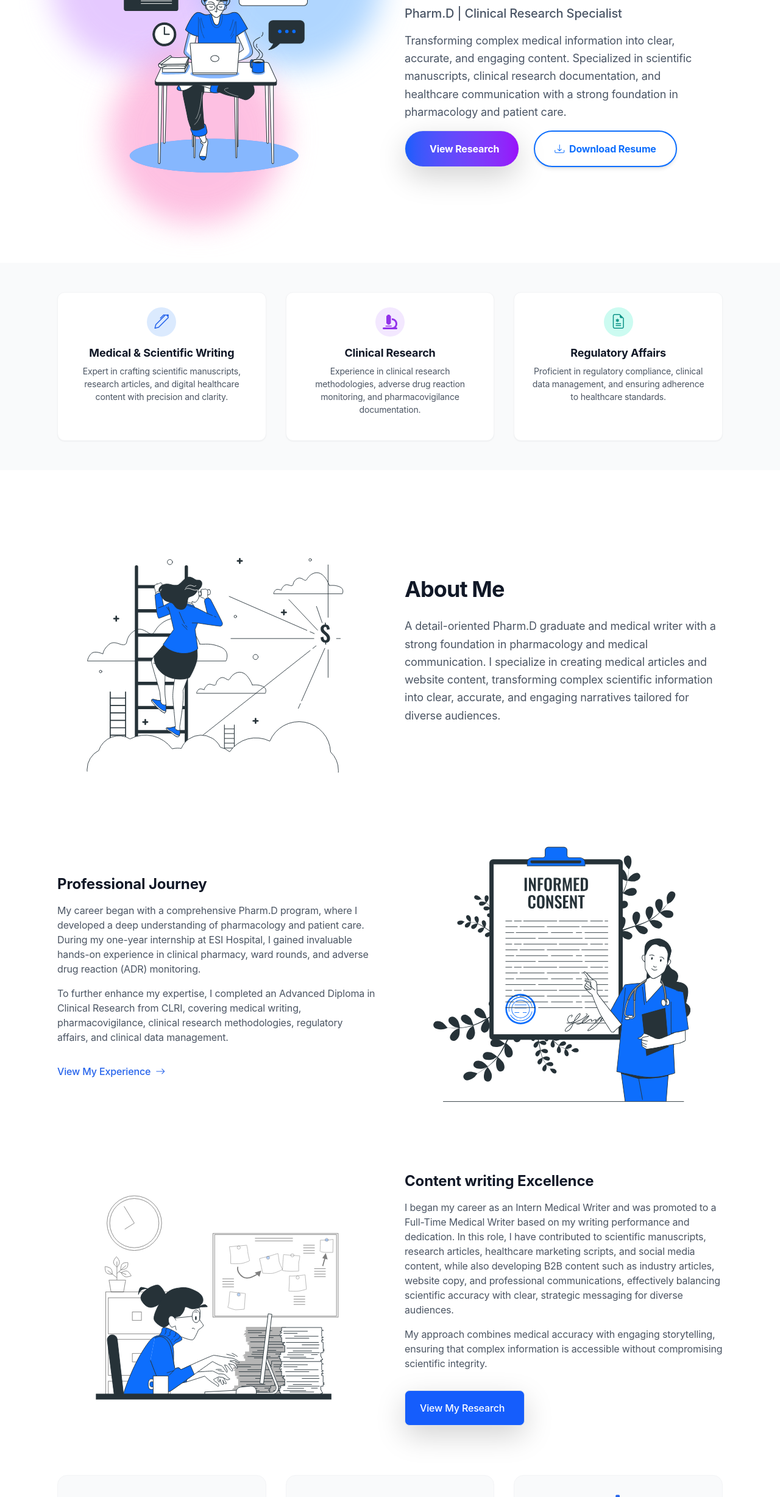
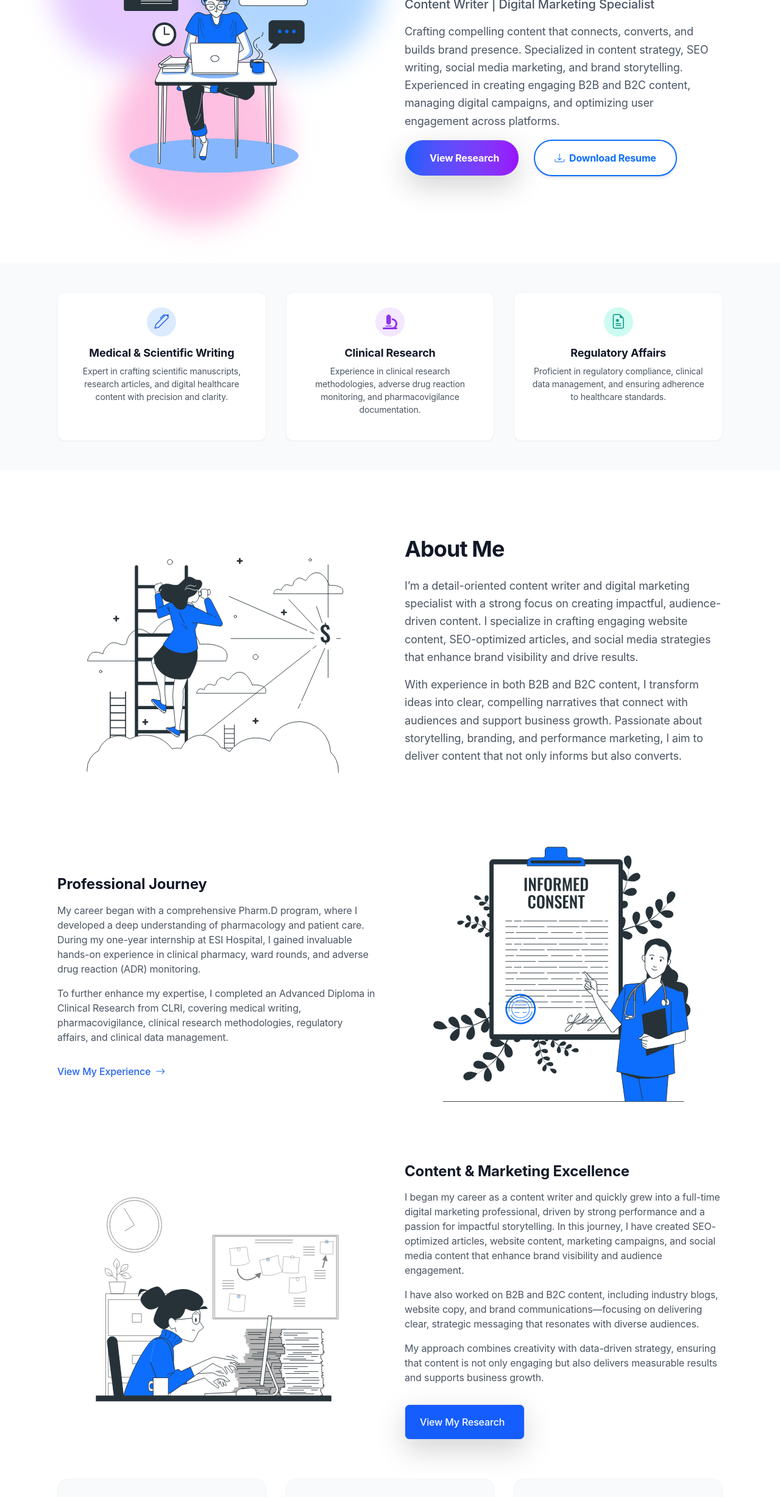
Before and after one commit to karlekartier/shivani, a website: page index.html in a window 1280 px wide. Shown: the part 345-2800 px from the top of the page at 61% size. Drawn offline with nearby package versions, Linux system fonts and the light colour scheme.

Commit message:
dfefe546456456

```diff
--- a/index.html
+++ b/index.html
@@ -246,12 +246,13 @@
                             A. SHIVANI
                         </h1>
                         <p class="text-xl font-medium text-gray-600 dark:text-gray-400 mb-6">
-                            Pharm.D | Clinical Research Specialist
+                            Content Writer | Digital Marketing Specialist
                         </p>
                         <p class="text-lg text-gray-600 dark:text-gray-300 mb-8 leading-relaxed max-w-lg">
-                            Transforming complex medical information into clear, accurate, and engaging content.
-                            Specialized in scientific manuscripts, clinical research documentation, and healthcare
-                            communication with a strong foundation in pharmacology and patient care.
+                            Crafting compelling content that connects, converts, and builds brand presence.
+                            Specialized in content strategy, SEO writing, social media marketing, and brand
+                            storytelling. Experienced in creating engaging B2B and B2C content, managing digital
+                            campaigns, and optimizing user engagement across platforms.
                         </p>
                         <div class="flex flex-wrap gap-4">
                             <a href="#projects"
@@ -347,11 +348,15 @@
                     <div>
                         <h2 class="about-title">About Me</h2>
                         <p class="about-text">
-                            A detail-oriented Pharm.D graduate and medical writer with a strong foundation in
-                            pharmacology and medical communication. I specialize in creating medical articles and
-                            website content, transforming complex scientific information into clear, accurate, and
-                            engaging narratives tailored for diverse audiences.
+                            I’m a detail-oriented content writer and digital marketing specialist with a strong focus on
+                            creating impactful, audience-driven content. I specialize in crafting engaging website
+                            content, SEO-optimized articles, and social media strategies that enhance brand visibility
+                            and drive results.
                         </p>
+                        <p class="about-text">With experience in both B2B and B2C content, I transform ideas into clear,
+                            compelling narratives that connect with audiences and support business growth. Passionate
+                            about storytelling, branding, and performance marketing, I aim to deliver content that not
+                            only informs but also converts.</p>
                     </div>
                 </div>
 
@@ -391,19 +396,23 @@
                             alt="Medical writing illustration">
                     </div>
                     <div>
-                        <h3 class="about-subtitle">Content writing Excellence</h3>
+                        <h3 class="about-subtitle">Content & Marketing Excellence</h3>
                         <div class="space-y-4 about-text-small">
                             <p>
-                                I began my career as an Intern Medical Writer and was promoted to a Full-Time Medical
-                                Writer based on my writing performance and dedication. In this role, I have contributed
-                                to scientific manuscripts, research articles, healthcare marketing scripts, and social
-                                media content, while also developing B2B content such as industry articles, website
-                                copy, and professional communications, effectively balancing scientific accuracy with
-                                clear, strategic messaging for diverse audiences.
+                                I began my career as a content writer and quickly grew into a full-time digital
+                                marketing professional, driven by strong performance and a passion for impactful
+                                storytelling. In this journey, I have created SEO-optimized articles, website content,
+                                marketing campaigns, and social media content that enhance brand visibility and audience
+                                engagement.
                             </p>
                             <p>
-                                My approach combines medical accuracy with engaging storytelling, ensuring that complex
-                                information is accessible without compromising scientific integrity.
+                                I have also worked on B2B and B2C content, including industry blogs, website copy, and
+                                brand communications—focusing on delivering clear, strategic messaging that resonates
+                                with diverse audiences.
+                            </p>
+                            <p>
+                                My approach combines creativity with data-driven strategy, ensuring that content is not
+                                only engaging but also delivers measurable results and supports business growth.
                             </p>
                         </div>
                         <div class="mt-8">
@@ -516,7 +525,7 @@
                         </div>
                         <div class="skill-card">
                             <i class="fas fa-file-signature stat-icon"></i>
-                            <h5 class="edu-title">Medical Writing</h5>
+                            <h5 class="edu-title">Content writing</h5>
                             <p class="tag tag-gray">Scientific documentation</p>
                         </div>
                     </div>
@@ -717,13 +726,18 @@
                             </div>
                             <span class="exp-badge">Full-Time</span>
                         </div>
-                        <h3 class="exp-title">Medical Writer</h3>
+                        <h3 class="exp-title">Content Writer & Digital Marketing Specialist</h3>
                         <p class="exp-company">Biolabs</p>
-                        <p class="exp-period">Nov 2023 - Present</p>
+                        <p class="exp-period">July 2025 – Present (Full-Time)</p>
                         <ul class="exp-list">
-                            <li>Developing high-quality scientific manuscripts and research articles.</li>
-                            <li>Creating social media content and marketing scripts for healthcare campaigns.</li>
-                            <li>Collaborating with cross-functional teams to ensure medical accuracy.</li>
+                            <li>Creating SEO-optimized blogs, website content, and marketing copy to improve brand
+                                visibility and engagement.</li>
+                            <li>Developing and managing social media content and digital campaigns across platforms.
+                            </li>
+                            <li>Collaborating with design and marketing teams to deliver consistent brand messaging.
+                            </li>
+                            <li>Analyzing content performance and optimizing strategies based on insights and trends.
+                            </li>
                         </ul>
                     </div>
 
@@ -735,13 +749,14 @@
                             </div>
                             <span class="exp-badge">Promotion</span>
                         </div>
-                        <h3 class="exp-title">Intern Medical Writer</h3>
+                        <h3 class="exp-title">Content Writing Intern</h3>
                         <p class="exp-company">Biolabs</p>
-                        <p class="exp-period">Jun 2023 - Oct 2023</p>
+                        <p class="exp-period">Jun 2025– Oct 2026 (Promotion)</p>
                         <ul class="exp-list">
-                            <li>Supported the development of healthcare communication materials.</li>
-                            <li>Assisted in literature searches and data extraction for scientific papers.</li>
-                            <li>Promptly promoted to full-time role due to exceptional performance.</li>
+                            <li>Assisted in creating blog posts, website content, and social media creatives.</li>
+                            <li>Conducted keyword research and supported SEO optimization efforts.</li>
+                            <li>Helped in content planning, research, and execution of marketing campaigns.</li>
+                            <li>Worked closely with the team to maintain content quality and consistency.</li>
                         </ul>
                     </div>
 
```
